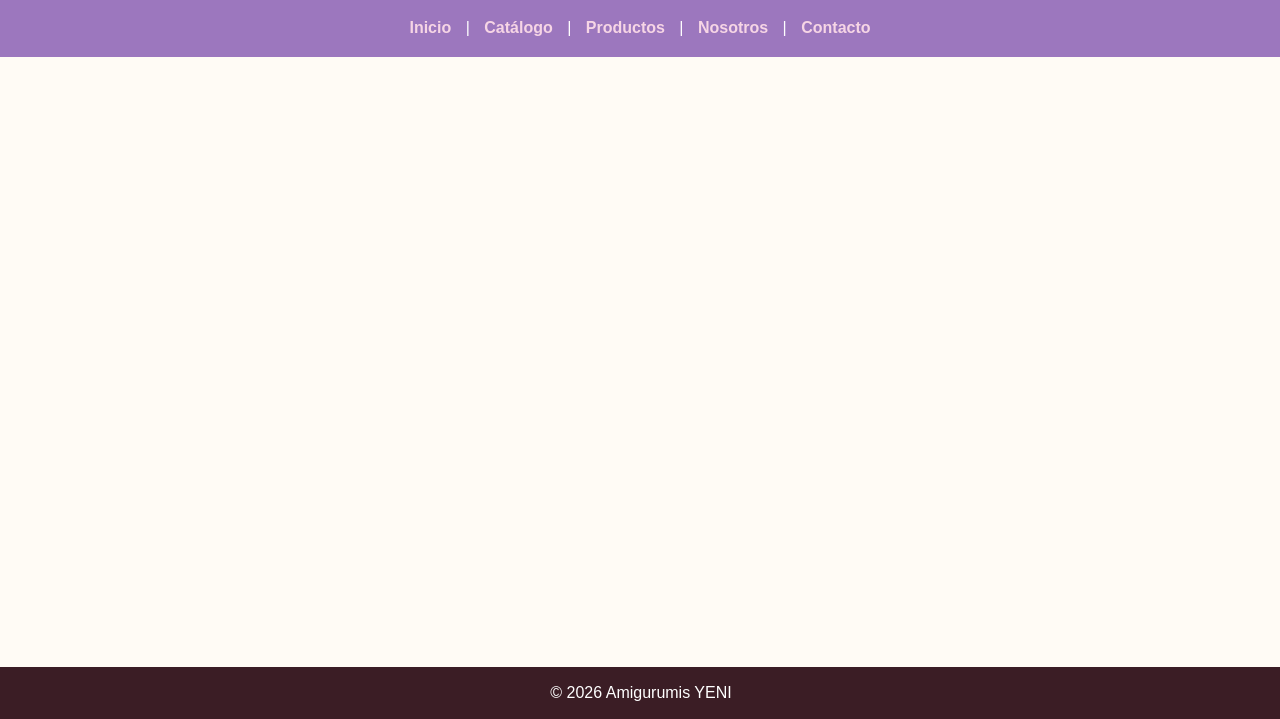
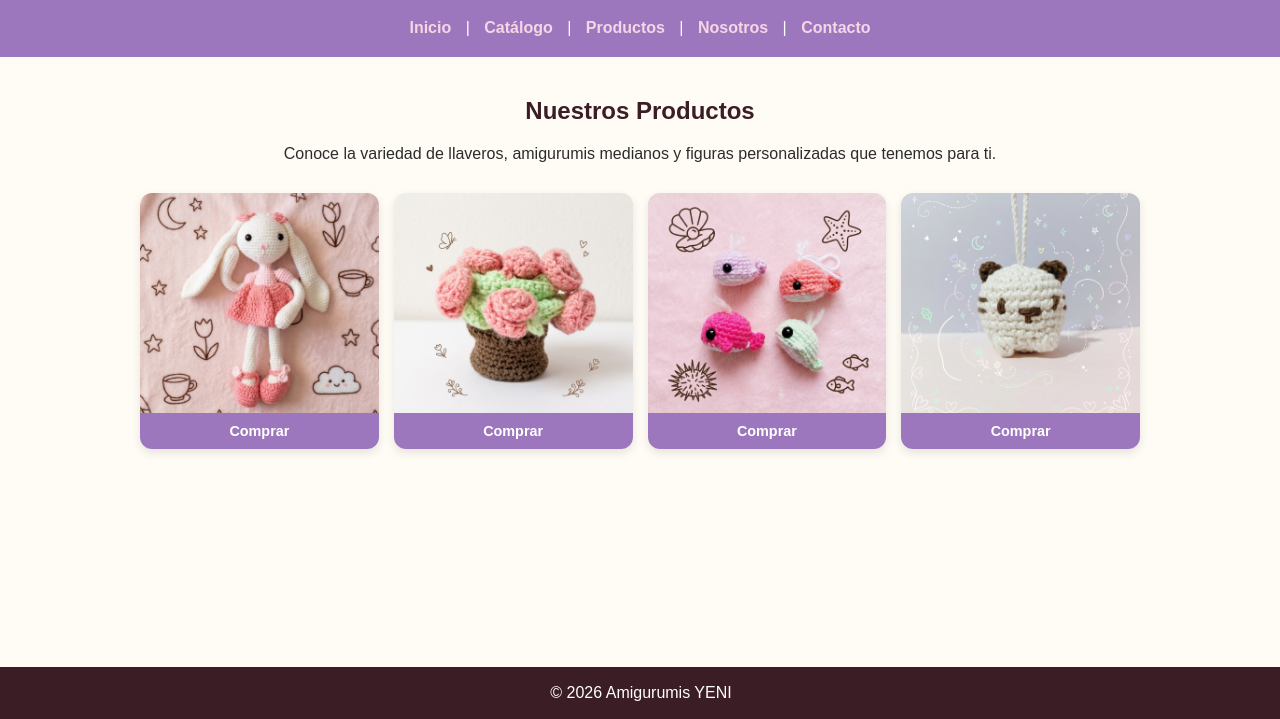
Before and after one commit to America-Dariana/sitio-amigurumis, a plain HTML site: page productos.html in a window 1280 px wide. Shown: the part 81-800 px from the top of the page. Drawn offline with Linux system fonts and the light colour scheme.

Commit message:
productos :}

```diff
--- a/productos.html
+++ b/productos.html
@@ -17,6 +17,28 @@
             <a href="contacto.html">Contacto</a>
         </nav>
     </header>
+    <section class="contenedor-productos">
+        <h2 style="color: #3b1d25; text-align: center;">Nuestros Productos</h2>
+        <p style="text-align: center; color: #2C2C2C; margin-bottom: 30px;">Conoce la variedad de llaveros, amigurumis medianos y figuras personalizadas que tenemos para ti.</p>
+        <div class="galeria-productos">
+            <div class="tarjeta-producto">
+                <img src="conejita.jpg" alt="Conejita Amigurumi" class="efecto-zoom">
+                <button class="btn-comprar" onclick="alert('Pregunta por su existencia por Whats :3')">Comprar</button>
+            </div>
+            <div class="tarjeta-producto">
+                <img src="florero.jpg" alt="Macetita de Flores" class="efecto-zoom">
+                <button class="btn-comprar" onclick="alert('Pregunta por su existencia por Whats :3')">Comprar</button>
+            </div>
+            <div class="tarjeta-producto">
+                <img src="ballenitas.jpg" alt="Ballenitas" class="efecto-zoom">
+                <button class="btn-comprar" onclick="alert('Pregunta por su existencia por Whats :3')">Comprar</button>
+            </div>
+            <div class="tarjeta-producto">
+                <img src="gato 1.jpg" alt="Llavero de Gato" class="efecto-zoom">
+                <button class="btn-comprar" onclick="alert('Pregunta por su existencia por Whats :3')">Comprar</button>
+            </div>
+        </div>
+    </section>
     <footer>
         <p>&copy; 2026 Amigurumis YENI</p>
     </footer>
--- a/style.css
+++ b/style.css
@@ -124,3 +124,57 @@ footer {
     bottom: 0;
     width: 100%;
 }
+
+.contenedor-productos {
+    max-width: 1000px;
+    margin: 40px auto;
+    padding: 0 20px;
+}
+
+.galeria-productos {
+    display: grid;
+    grid-template-columns: repeat(4, 1fr);
+    gap: 15px;
+    margin-top: 20px;
+}
+
+.tarjeta-producto {
+    overflow: hidden;
+    border-radius: 12px;
+    box-shadow: 0 4px 10px rgba(0, 0, 0, 0.1);
+}
+
+.tarjeta-producto img {
+    width: 100%;
+    height: 220px;
+    object-fit: cover;
+    display: block;
+    transition: transform 0.4s ease-in-out;
+}
+
+.efecto-zoom:hover {
+    transform: scale(1.1);
+}
+
+@media (max-width: 768px) {
+    .galeria-productos {
+        grid-template-columns: repeat(2, 1fr);
+    }
+}
+
+.btn-comprar {
+    display: block;
+    width: 100%;
+    background-color: #9C77BE;
+    color: white;
+    border: none;
+    padding: 10px;
+    font-size: 0.9rem;
+    font-weight: bold;
+    cursor: pointer;
+    transition: background-color 0.3s ease;
+}
+
+.btn-comprar:hover {
+    background-color: #3b1d25;
+}
```
